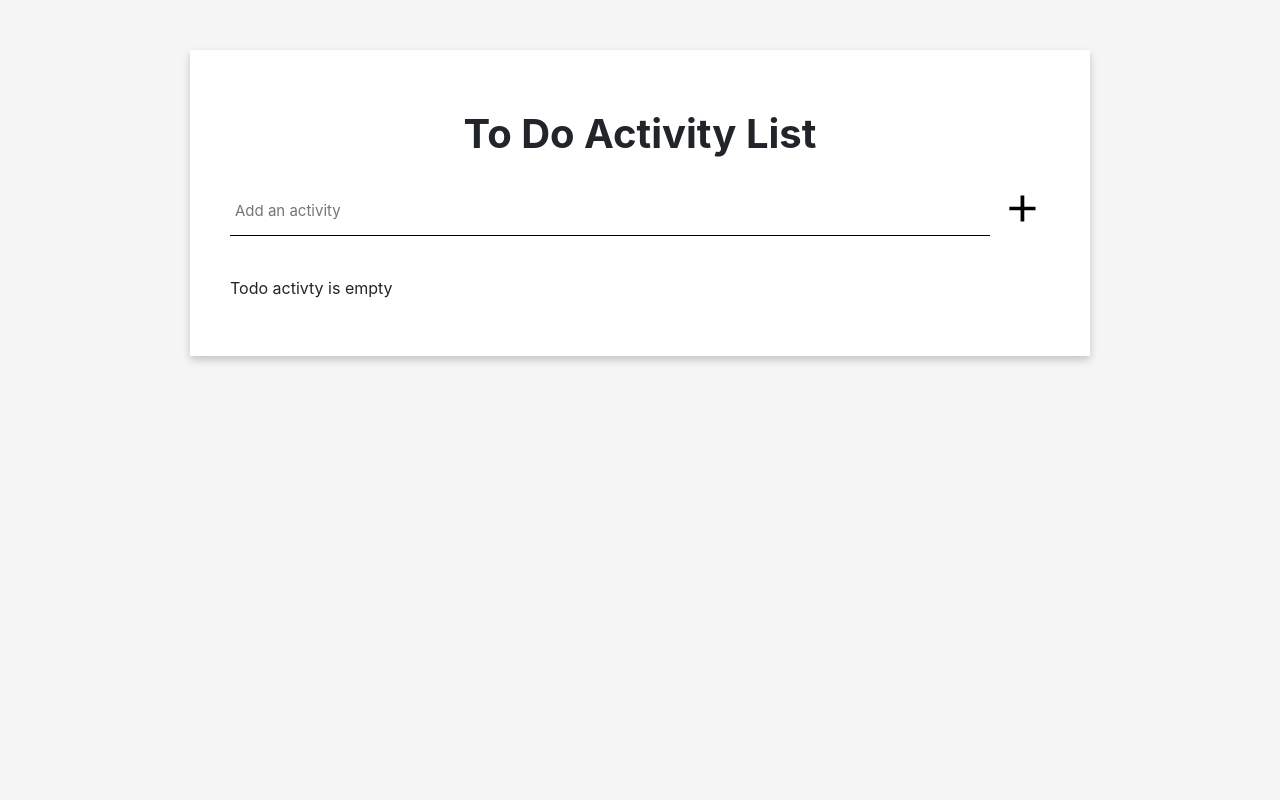
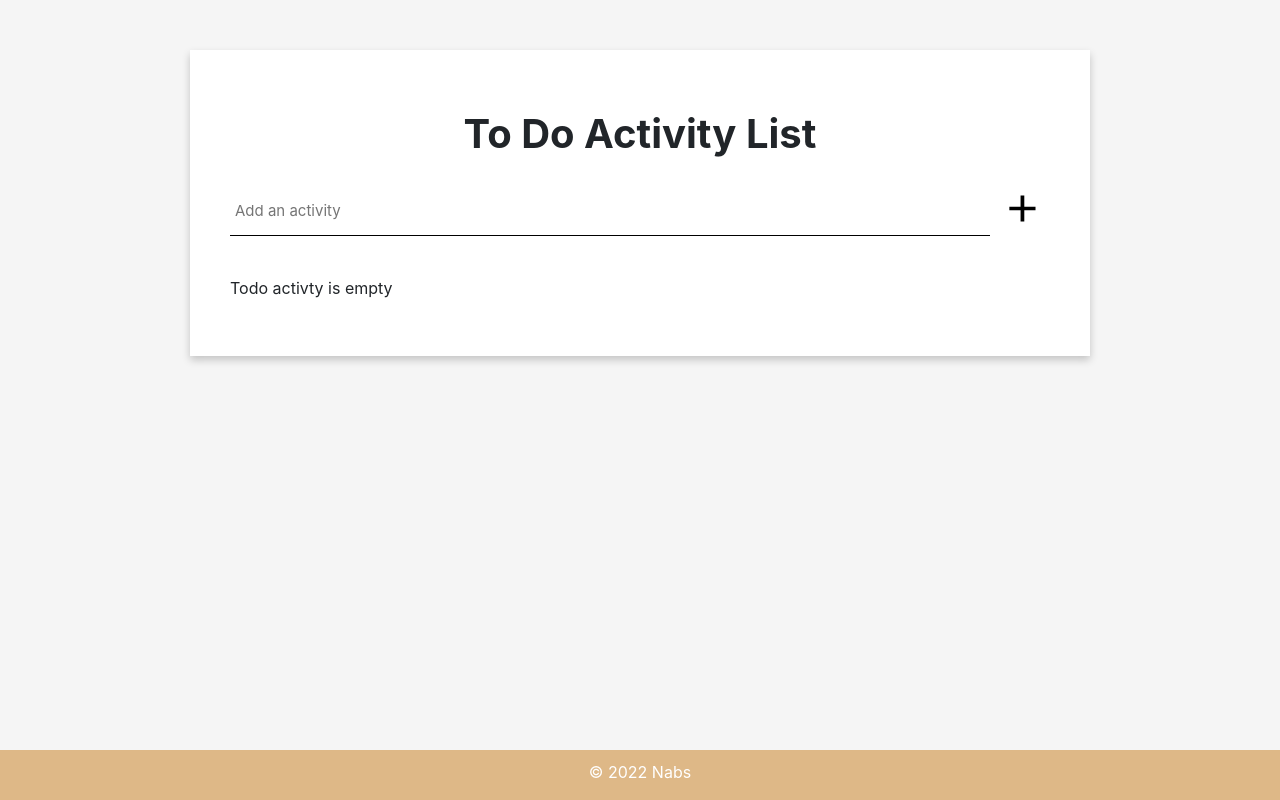
Before and after one commit to nabilanurulaini/TodoList, a React (Create React App) app: page / in a window 1280 px wide. Built offline with nearby package versions, Linux system fonts and the light colour scheme.

Commit message:
update css and icon

```diff
--- a/public/index.html
+++ b/public/index.html
@@ -2,14 +2,14 @@
 <html lang="en">
   <head>
     <meta charset="utf-8" />
-    <link rel="icon" href="%PUBLIC_URL%/favicon.ico" />
+    <link rel="icon" href="%PUBLIC_URL%/completed-task.png" />
     <meta name="viewport" content="width=device-width, initial-scale=1" />
     <meta name="theme-color" content="#000000" />
     <meta
       name="description"
       content="Web site created using create-react-app"
     />
-    <link rel="apple-touch-icon" href="%PUBLIC_URL%/logo192.png" />
+    <link rel="apple-touch-icon" href="%PUBLIC_URL%/completed-task.png" />
     <!--
       manifest.json provides metadata used when your web app is installed on a
       user's mobile device or desktop. See https://developers.google.com/web/fundamentals/web-app-manifest/
@@ -30,7 +30,7 @@
       work correctly both with client-side routing and a non-root public URL.
       Learn how to configure a non-root public URL by running `npm run build`.
     -->
-    <title>React App</title>
+    <title>To Do Activity List</title>
   </head>
   <body>
     <noscript>You need to enable JavaScript to run this app.</noscript>
--- a/src/App.css
+++ b/src/App.css
@@ -31,7 +31,7 @@
   padding: 10px 20px;
   display: flex;
   justify-content: space-between;
-  background-color: rgb(155, 135, 116);
+  background-color: rgb(105, 103, 103);
   box-shadow: 0 4px 8px 0 rgba(0, 0, 0, 0.2);
   transition: 0.3s;
 }
@@ -84,7 +84,7 @@
 }
 
 .todo-mark-icon:hover {
-  color: wheat;
+  color: burlywood;
 }
 
 .todo-edit-delete-icon {
@@ -106,11 +106,11 @@
 }
 
 .edit-icon:hover {
-  color: #a75f5f;
+  color: burlywood;
 }
 
 .delete-icon:hover {
-  color: rgb(139, 0, 12);
+  color: rgb(226, 106, 76);
 }
 .todo-input-form {
   text-align: center;
@@ -146,3 +146,13 @@
   outline-style: none;
   outline-width: 0px;
 }
+.footer {
+  position: fixed;
+  left: 0;
+  bottom: 0;
+  width: 100%;
+  padding-top: 10px;
+  background-color: burlywood;
+  color: white;
+  text-align: center;
+}
--- a/src/App.js
+++ b/src/App.js
@@ -1,11 +1,14 @@
 import "./App.css";
 import Todo from "./Components/Todo";
-
+import BottomNav from "./Layout/Footer";
 function App() {
   return (
-    <div className="container">
-      <Todo />
-    </div>
+    <>
+      <div className="container">
+        <Todo />
+      </div>
+      <BottomNav />
+    </>
   );
 }
 
--- /dev/null
+++ b/src/Layout/Footer.js
@@ -0,0 +1,11 @@
+import React from "react";
+
+const BottomNav = () => {
+  return (
+    <div class="footer">
+      <p>&copy; 2022 Nabs</p>
+    </div>
+  );
+};
+
+export default BottomNav;
```
Also changed, not shown: public/completed-task.png (added), 1 other file (tests, documents, lock files or other folders).
